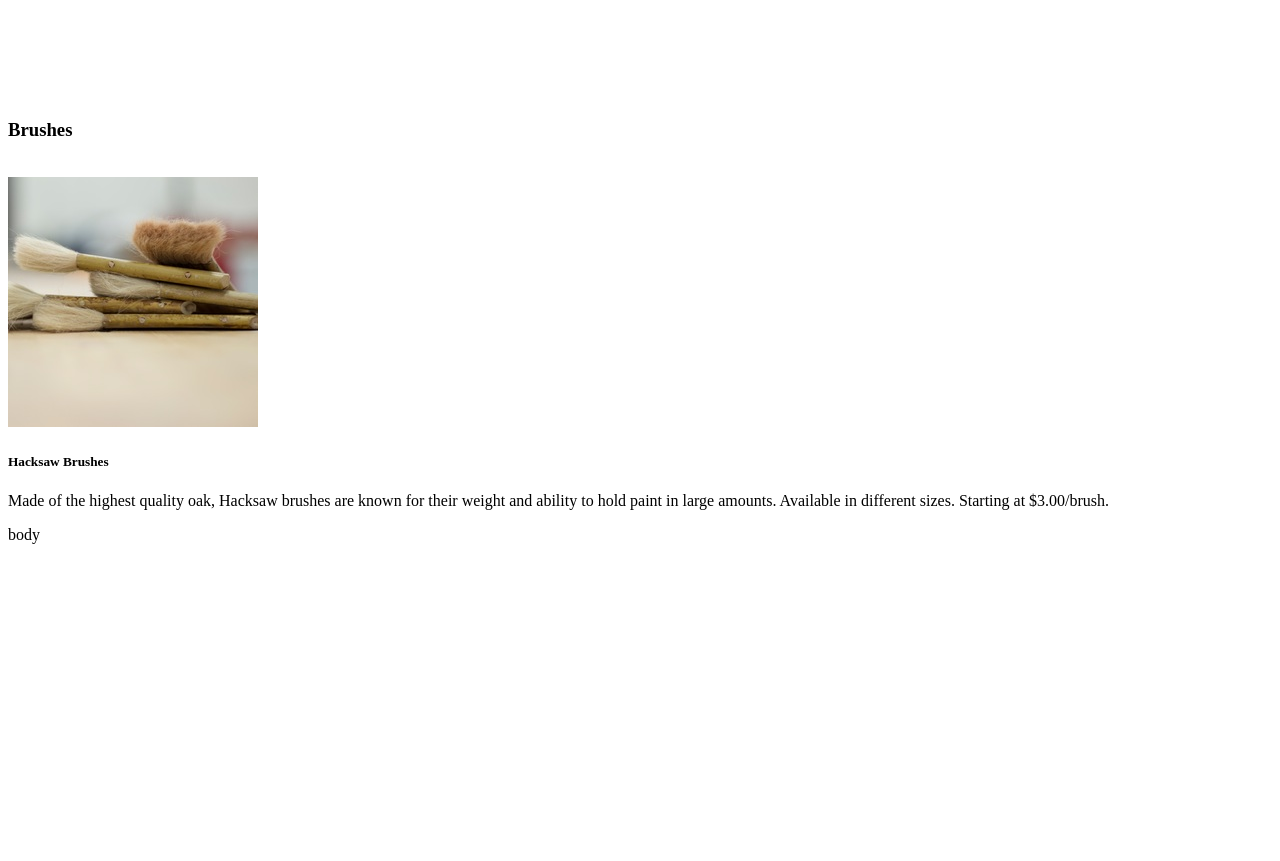
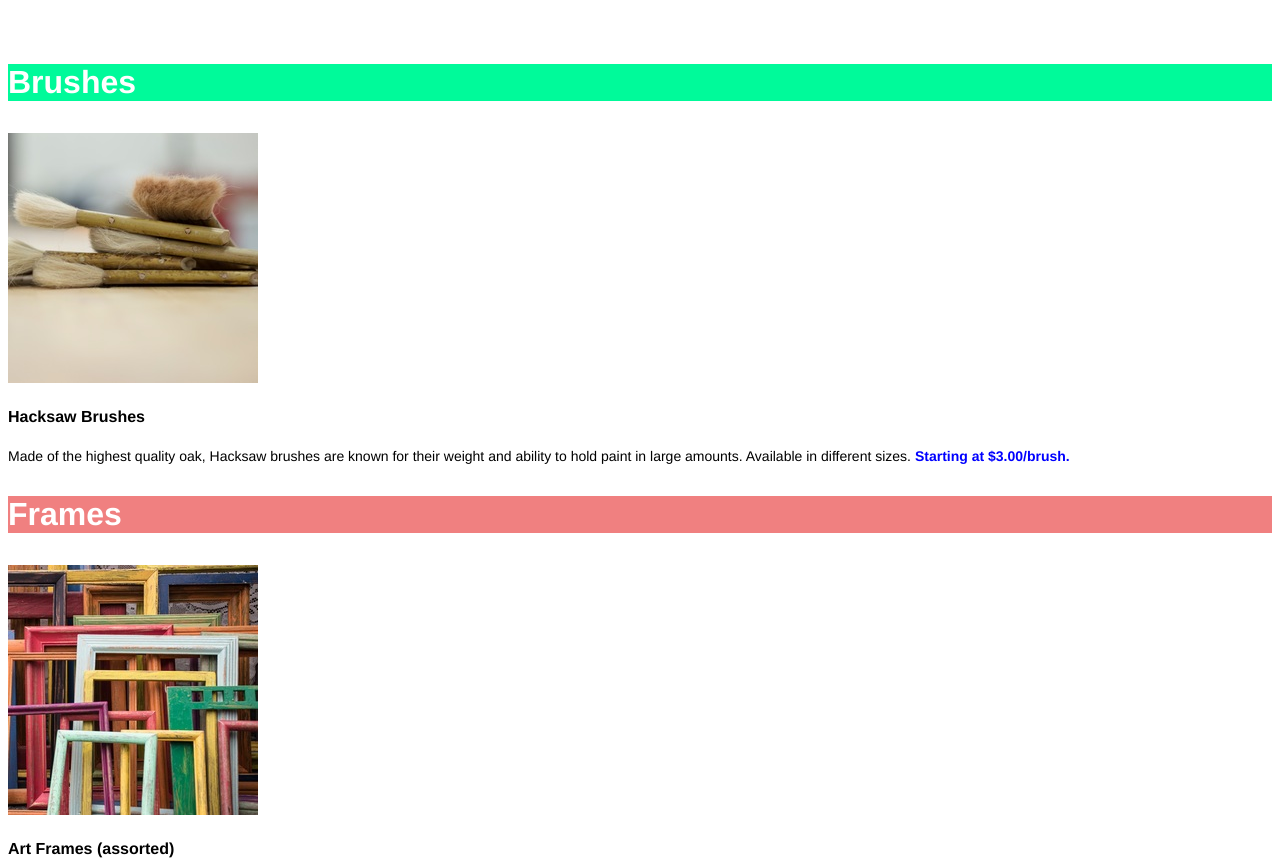
Before and after one commit to SeattleSlough/dasmatos, a plain HTML site: page index.html in a window 1280 px wide. Shown: the part 185-1046 px from the top of the page. Before the commit the page ends 800 px from the top, so only its background shows below. Drawn offline with Linux system fonts and the light colour scheme.

Commit message:
frames content

```diff
--- a/index.html
+++ b/index.html
@@ -11,19 +11,30 @@
     <div id="pattern">
         <h1>Dasmoto's Arts & Crafts</h1>
     </div>
-    <br>
-    <br>
+
     <div>
-        <h3>Brushes</h3>
+        <div id="brushes">
+            <h3>Brushes</h3>
+        </div>
+        <img src="./hacksaw.jpeg" alt="">
+        <h4>Hacksaw Brushes</h4>
+        <p>Made of the highest quality oak, Hacksaw brushes are known for their weight and ability to hold paint in
+            large
+            amounts. Available in different sizes. <span>Starting at $3.00/brush.</span></p>
     </div>
-    <br>
-    <img src="./hacksaw.jpeg" alt="">
-    <h5>Hacksaw Brushes</h5>
-    <p>Made of the highest quality oak, Hacksaw brushes are known for their weight and ability to hold paint in large
-        amounts. Available in different sizes. <span>Starting at $3.00/brush</span>.</p>
+    <div>
+        <div id="frames">
+            <h3>Frames</h3>
+        </div>
+        <img src="./frames.jpeg" alt="">
+        <h4>Art Frames (assorted)</h4>
+        <p>Assorted frames made of diffferent material, including MDF, birchwood, and PDE. Select frames can be sanded
+            and painted according to your needs. <span>Starting at $2.00/frame.</span></p>
+    </div>
 
 
-</body>body
+
+</body>
 
 
 </html>
--- a/style.css
+++ b/style.css
@@ -9,3 +9,36 @@
     color: khaki;
     text-align: center;
 }
+
+#brushes {
+    background-color: mediumspringgreen;
+}
+
+#frames {
+    background-color: lightcoral;
+}
+
+h3 {
+    font-family: Helvetica;
+    font-size: 32px;
+    font-weight: bold;
+    color: white;
+}
+
+span {
+    font-family: Helvetica;
+    font-weight: bold;
+    color: blue;
+}
+
+p {
+}
+
+p, span {
+    font-family: Helvetica;
+    font-size: 14px;
+}
+
+h4 {
+    font-family: Helvetica;
+}
```
